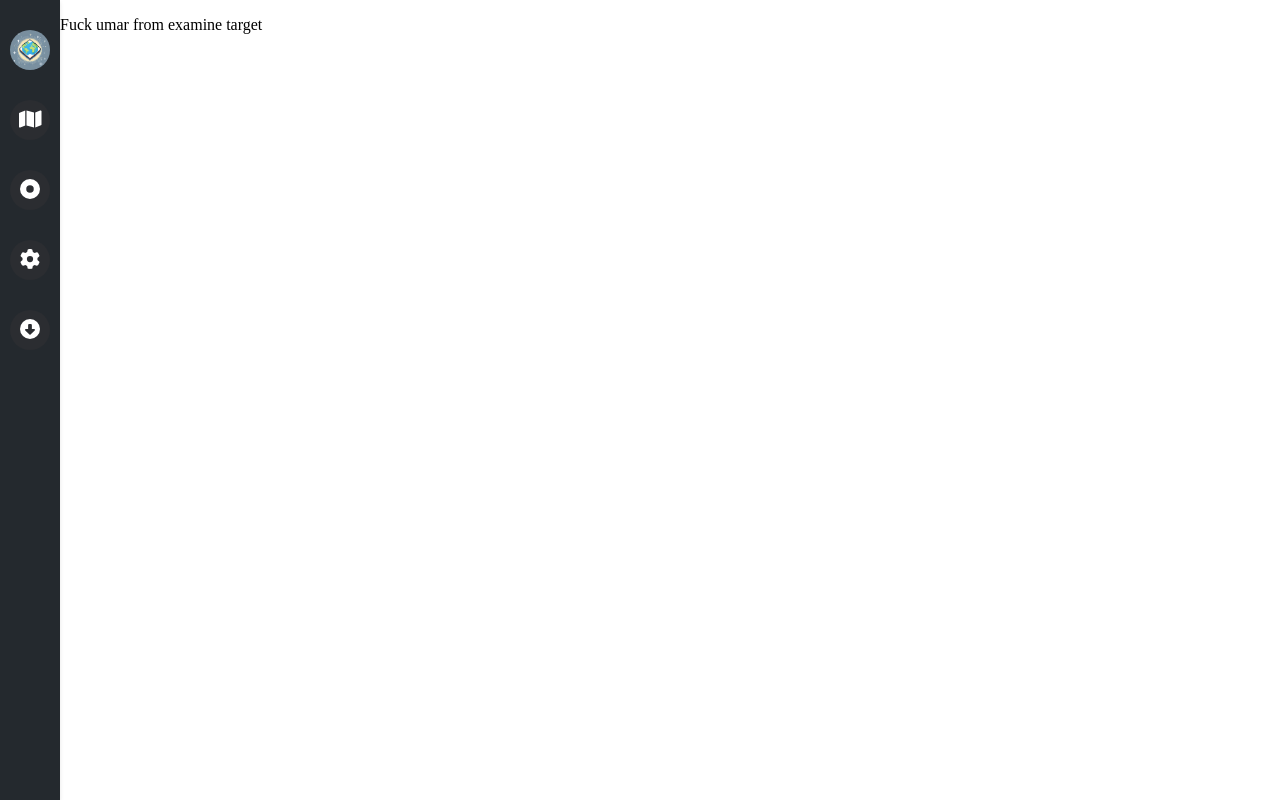
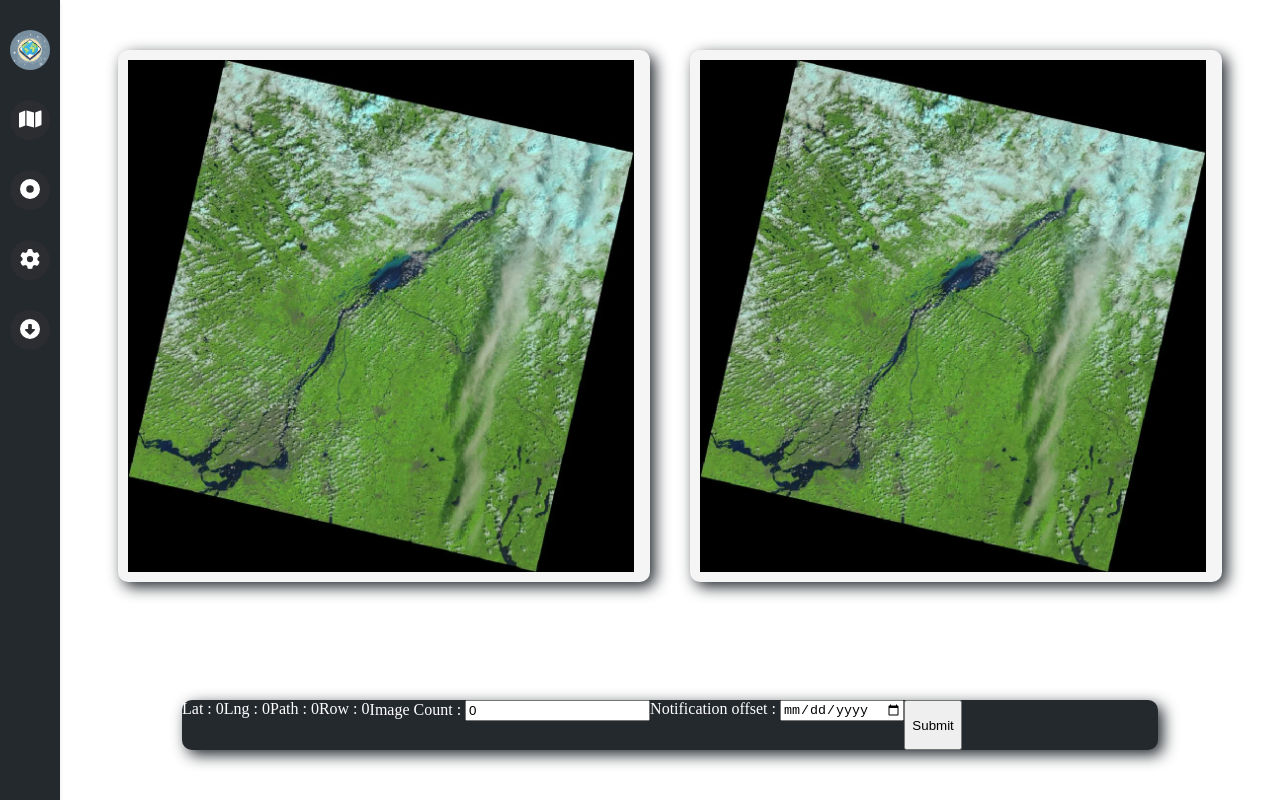
Before and after one commit to rima1881/Flat-Earthers-Frontend, a React (Vite) app: page /examine/1 in a window 1280 px wide. Built offline with nearby package versions, Linux system fonts and the light colour scheme.

Commit message:
created a basic template for examine target

```diff
--- a/src/pages/ExamineTarget/ExamineTarget.jsx
+++ b/src/pages/ExamineTarget/ExamineTarget.jsx
@@ -1,15 +1,48 @@
-
+import styles from "./ExamineTarget.module.css"
 import { useParams } from "react-router-dom"
+import { useEffect , useState } from "react"
 
 export default function ExamineTarget(){
 
     const { targetId } = useParams()
 
-    console.log(targetId)
+    const [ target , setTarget] = useState( {
+        lat: 0,
+        lng: 0,
+        count: 0,
+        path: 0,
+        row: 0,
+        imgUrl : "/sample-target.webp",
+        gridUrl : "/sample-target.webp",
+        Notification : 0
+    })
+
+    //
+    useEffect(() => {
+        //  Have to fetch the target from the API
+        console.log("fuck umar from console")
+    } , [])
 
     return (
-        <p>
-            Fuck umar from examine target
-        </p>
+        <div className={styles.container}>
+            <div className={styles.topSec}>
+                <div className={styles.image}>
+                    <img src="/sample-target.webp" />
+                </div>
+                <div className={styles.grid}>
+                    <img src="/sample-target.webp" />
+                </div>
+
+            </div>
+            <div className={styles.btmSec}>
+                <span>Lat : {target.lat} </span>
+                <span>Lng : {target.lng} </span>
+                <span>Path : {target.path} </span>
+                <span>Row : {target.row} </span>
+                <span>Image Count : <input type="number" value={target.count} /></span>
+                <span>Notification offset : <input type="date" value={target.count} /></span>
+                <button>Submit</button>
+            </div>
+        </div>
     )
 }
--- a/src/pages/ExamineTarget/ExamineTarget.module.css
+++ b/src/pages/ExamineTarget/ExamineTarget.module.css
@@ -0,0 +1,65 @@
+.container {
+    width: 100%;
+    height: 100vh;
+    display: flex;
+    flex-direction: column;
+}
+
+.topSec{
+    margin-top: 40px;
+    width: 100%;
+    height: 65vh;
+    display: flex;
+    flex-direction: row;
+}
+.image{
+    width: 40vw;
+    height: 40vw;
+    display: flex   ;
+    background-size: cover;
+    background-color: #f5f5f5;
+    box-shadow: 5px 5px 15px #24292e;
+    margin: auto;
+    margin-right: 20px;
+    margin-top: 10px;
+    margin-bottom: 10px;
+    border-radius: 10px;
+    padding: 10px;
+    transition: 0.5s;
+}
+.image:hover{
+    margin-top: 5px;
+    margin-bottom: 15px;
+}
+.grid{
+    width: 40vw;
+    height: 40vw;
+    display: flex;
+    background-size: cover;
+    border-radius: 10px;
+    background-color: #f5f5f5;
+    padding: 10px;
+    margin-left: 20px;
+    margin-right: auto;
+    margin-top: 10px;
+    margin-bottom: 10px;
+    box-shadow: 5px 5px 15px #24292e;
+    transition: 0.5s;
+}
+.grid:hover{
+    margin-top: 5px;
+    margin-bottom: 15px;
+}
+.btmSec{
+    background-color: #24292e;
+    width: 80%;
+    margin-left: auto;
+    margin-right: auto;
+    margin-top: auto;
+    height: 50px;
+    box-shadow: 5px 5px 15px #24292e;
+    border-radius: 10px;
+    margin-bottom: 50px;
+    display: flex;
+    color: #fff;
+}
--- a/src/pages/Targets/Targets.jsx
+++ b/src/pages/Targets/Targets.jsx
@@ -44,7 +44,7 @@ export default function Targets(){
                 {lng}
             </td>
             <td>
-                <button>Examine</button>
+                <a href={"examine/"+ id} >Examine</a>
                 <button>Download</button>
                 <button onClick={() => deleteHandle(id, index)}>Delete</button>
             </td>
```
